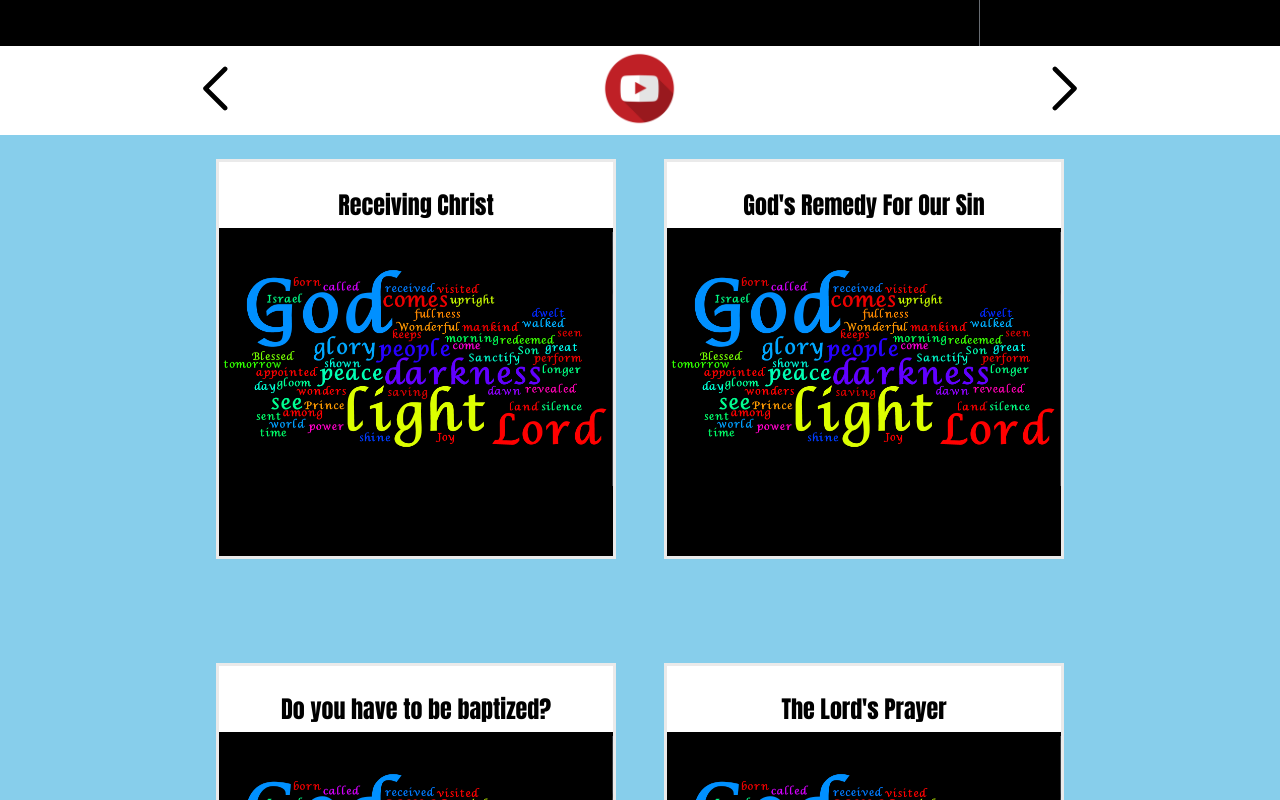
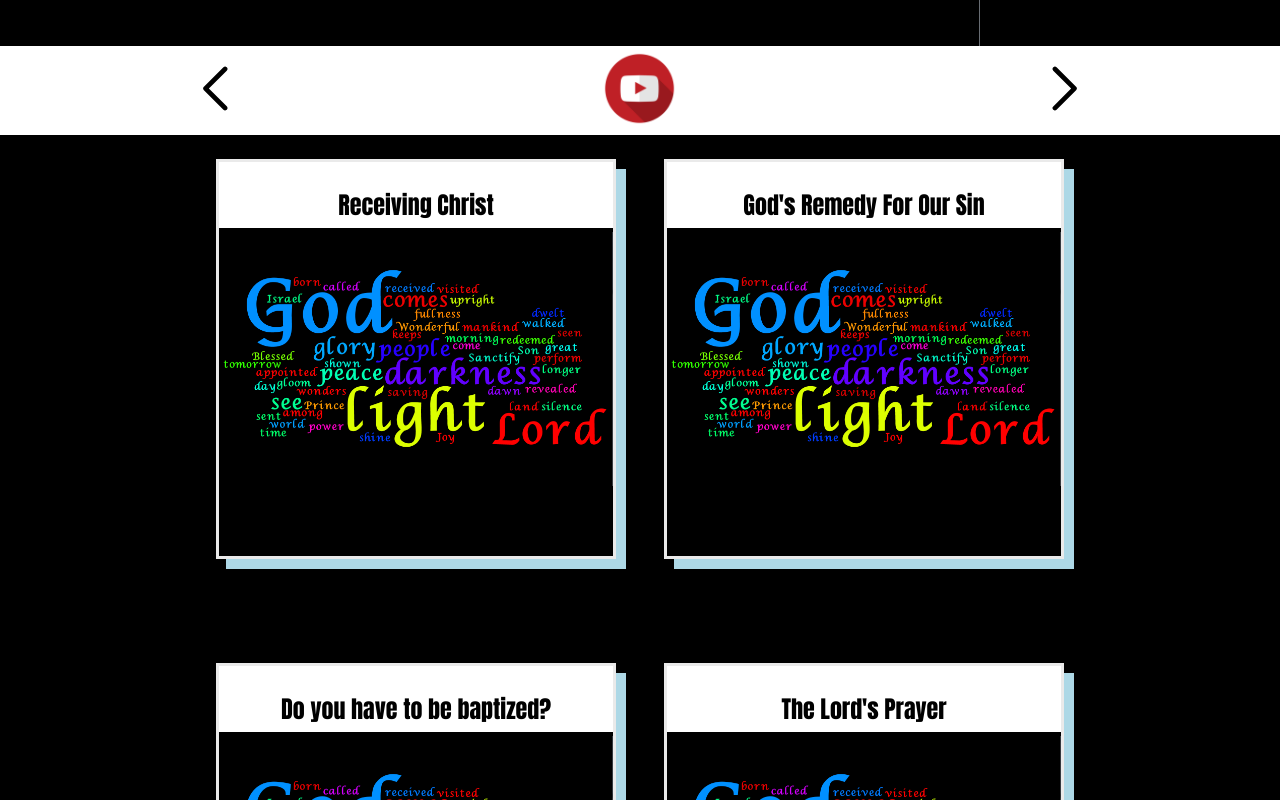
Before and after one commit to jnutt367/salvation-guide, a Next.js app: page / in a window 1280 px wide. Shown: the part 420-1220 px from the top of the page. Built offline with nearby package versions, Linux system fonts and the light colour scheme.

Commit message:
Update Home.module.css
box-shadow: 10px 10px lightblue;

```diff
--- a/styles/Home.module.css
+++ b/styles/Home.module.css
@@ -276,7 +276,7 @@
 }
 
 .grid {
-    background-color: skyblue;
+    background-color: black;
     color: black;
     display: flex;
     align-items: center;
@@ -332,6 +332,7 @@
     border: 3px solid #eaeaea;
     transition: color 0.15s ease, border-color 2s ease;
     font-family: monospace;
+    box-shadow: 10px 10px lightblue;
 }
 .chapter {
     background-color: white;
```
